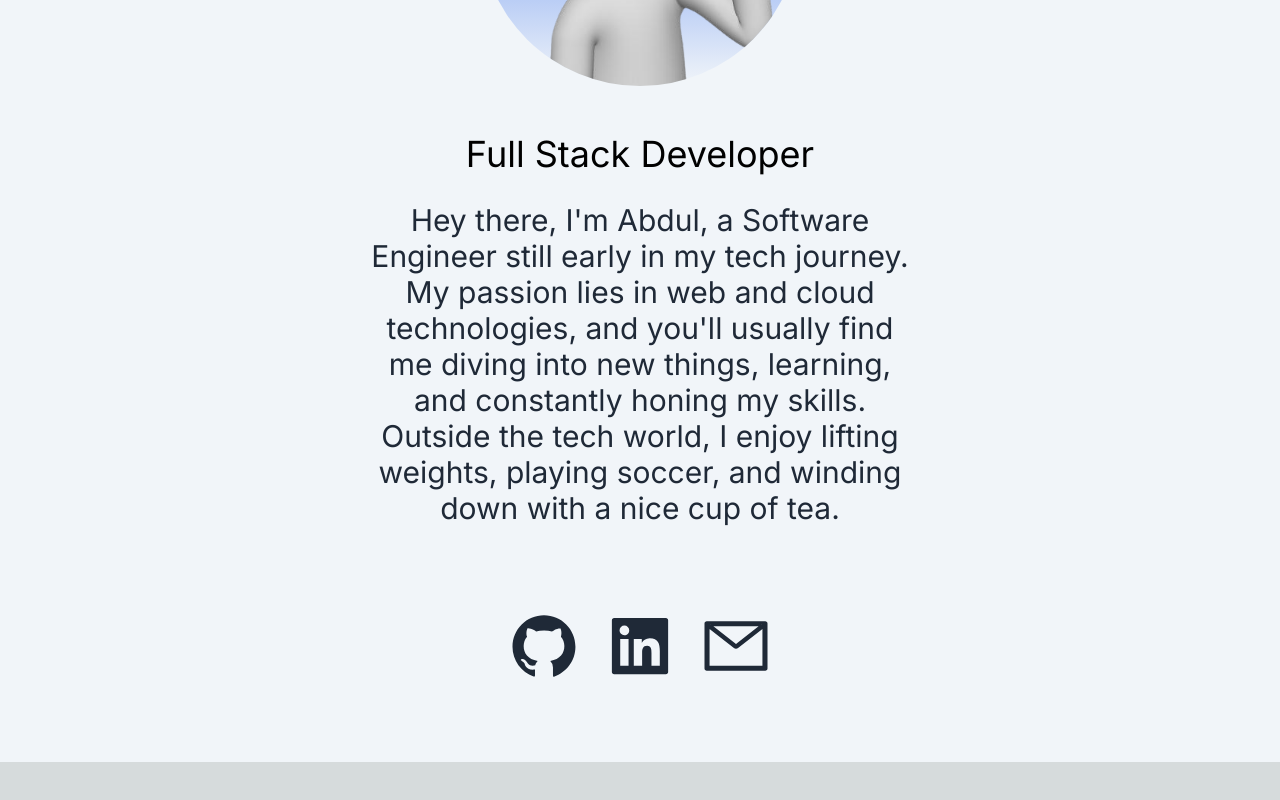
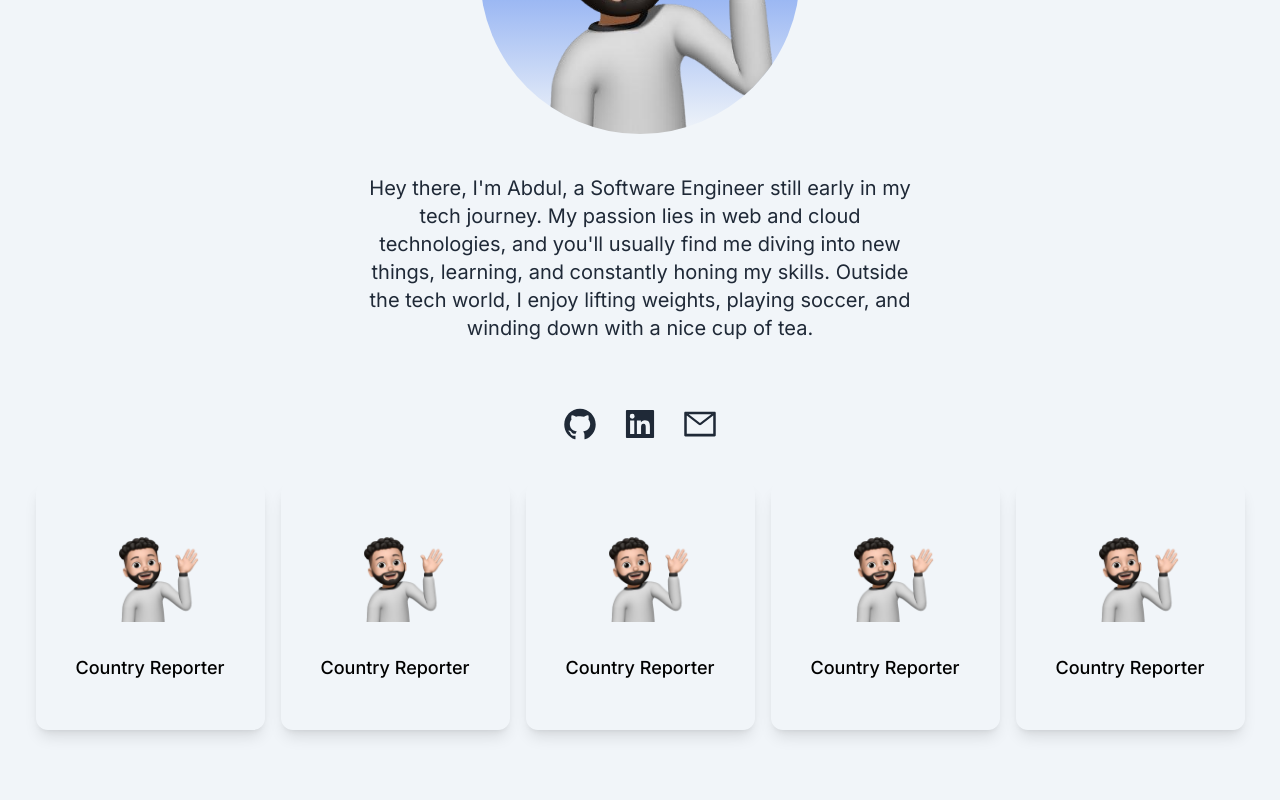
Before and after one commit to abdulm7/protfolio.me, a Next.js app: page / in a window 1280 px wide. Shown: the part 458-1258 px from the top of the page. Before the commit the page ends 1220 px from the top, so only its background shows below. Built offline with nearby package versions, Linux system fonts and the light colour scheme.

Commit message:
Update: responsive screen text size

```diff
--- a/src/app/page.js
+++ b/src/app/page.js
@@ -1,32 +1,40 @@
 "use client";
 
 import Image from 'next/image';
+import { useState } from 'react';
 import { AiOutlineMail, AiFillLinkedin, AiFillGithub } from 'react-icons/ai';
+import { IoLocationSharp } from "react-icons/io5";
 import gradpic from 'public/images/me.png';
 import ResponsiveNavbar from 'src/app/components/navbar.js';
 
+
 export default function Home() {
 
+  const [isMobileMenuOpen, setIsMobileMenuOpen] = useState(false);
+
+  const toggleMobileMenu = () => {
+    setIsMobileMenuOpen(!isMobileMenuOpen);
+  };
 
   return (
     <div className="bg-slate-100">
 
-      <ResponsiveNavbar/>
+      <ResponsiveNavbar />
       <main className="bg-slate-100 px-4 sm:px-8 md:px-10 lg:px-16 xl:px-20 mt-14">
 
-        <section className="min-h-screen">
+        <section className="">
 
           <div className="text-center p-4 sm:p-8 pd:p-10 lg:p-12 xl:p-16 max-w-screen-md mx-auto">
             <h2 className="text-3xl sm:text-3xl pd:text-4xl lg:text-5xl xl:text-5xl py-2 text-blue-900 font-medium">
               Abdul Mahmoud
             </h2>
+            <h3 className="text-lg flex justify-center sm:text-xl md:text-xl lg:text-1xl xl:text-2xl py-2">
+              Guelph, Ontario <div className='w-2'> </div><IoLocationSharp/>
+            </h3>
             <div className="relative mx-auto my-10 bg-gradient-to-b from-blue-600 rounded-full w-40 sm:w-60 md:w-80 lg:w-96 xl:w-80 h-40 sm:h-60 md:h-80 lg:h-96 xl:h-80 overflow-hidden">
-            <Image alt="Abdul-Avatar" src={gradpic} />
-          </div>
-            <h3 className="text-lg sm:text-xl md:text-2xl lg:text-3xl xl:text-4xl py-2">
-              Full Stack Developer
-            </h3>
-            <p className="text-md sm:text-lg md:text-xl lg:text-2xl xl:text-3xl py-5 leading-9 text-gray-800 mx-4 sm:mx-6 md:mx-8 lg:mx-10 xl:mx-12">
+              <Image alt="Abdul-Avatar" src={gradpic} />
+            </div>
+            <p className="text-md sm:text-md md:text-lg lg:text-lg xl:text-xl leading-9 text-gray-800 mx-4 sm:mx-6 md:mx-8 lg:mx-10 xl:mx-12">
               {`Hey there, I'm Abdul, a Software Engineer still early in my tech journey. My passion lies
               in web and cloud technologies, and you'll usually find me diving into new things, learning,
               and constantly honing my skills. Outside the tech world, I enjoy lifting weights, playing
@@ -34,7 +42,7 @@ export default function Home() {
             </p>
           </div>
 
-          <div className="flex text-3xl sm:text-4xl md:text-5xl lg:text-6xl xl:text-7xl justify-center gap-6 text-gray-800">
+          <div className="flex text-3xl sm:text-2xl md:text-3xl lg:text-3xl xl:text-4xl justify-center gap-6 text-gray-800">
             <a href="https://github.com/abdulm7">
               <AiFillGithub />
             </a>
@@ -50,6 +58,58 @@ export default function Home() {
 
       </main>
 
+      <section className='flex justify-center'>
+        <div className="sm:flex lg:flex justify-center items-center max-w-screen-2xl">
+          <div className="text-center shadow-lg p-10 rounded-xl my-10 dark:bg-white flex-1 mx-2 max-w-lg items-center transform transition-transform hover:scale-105">
+            <div className='flex justify-center'><Image className="" src={gradpic} width={100} height={100} /> </div>
+            <h3 className="text-lg font-medium pt-8 pb-2  ">
+              Country Reporter
+            </h3>
+            <p>
+
+            </p>
+          </div>
+
+          <div className="text-center shadow-lg p-10 rounded-xl my-10 dark:bg-white flex-1 mx-2 max-w-lg items-center transform transition-transform hover:scale-105">
+            <div className='flex justify-center'><Image className="" src={gradpic} width={100} height={100} /> </div>
+            <h3 className="text-lg font-medium pt-8 pb-2  ">
+              Country Reporter
+            </h3>
+            <p>
+
+            </p>
+          </div>
+          <div className="text-center shadow-lg p-10 rounded-xl my-10 dark:bg-white flex-1 mx-2 max-w-lg items-center transform transition-transform hover:scale-105">
+            <div className='flex justify-center'><Image className="" src={gradpic} width={100} height={100} /> </div>
+            <h3 className="text-lg font-medium pt-8 pb-2  ">
+              Country Reporter
+            </h3>
+            <p>
+
+            </p>
+          </div>
+          <div className="text-center shadow-lg p-10 rounded-xl my-10 dark:bg-white flex-1 mx-2 max-w-lg items-center transform transition-transform hover:scale-105">
+            <div className='flex justify-center'><Image className="" src={gradpic} width={100} height={100} /> </div>
+            <h3 className="text-lg font-medium pt-8 pb-2  ">
+              Country Reporter
+            </h3>
+            <p>
+
+            </p>
+          </div>
+
+          <div className="text-center shadow-lg p-10 rounded-xl my-10 dark:bg-white flex-1 mx-2 max-w-lg items-center transform transition-transform hover:scale-105">
+            <div className='flex justify-center'><Image className="" src={gradpic} width={100} height={100} /> </div>
+            <h3 className="text-lg font-medium pt-8 pb-2  ">
+              Country Reporter
+            </h3>
+            <p>
+
+            </p>
+          </div>
+        </div>
+      </section>
+
       <footer className="bg-slate-100 h-20">
 
 
```
